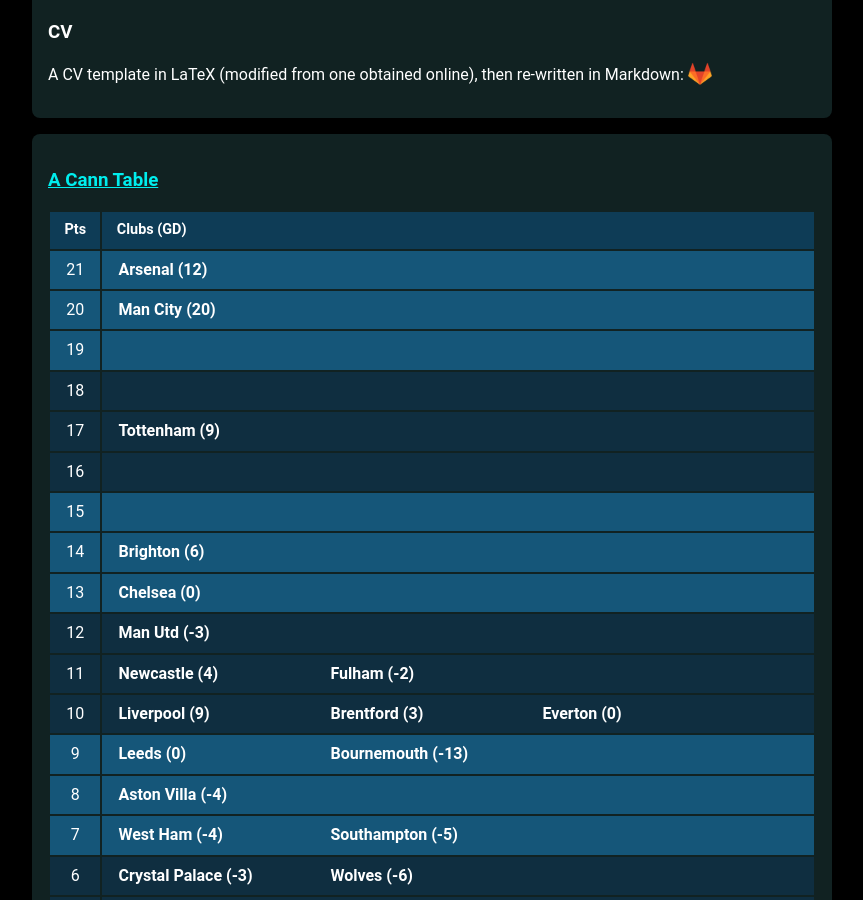
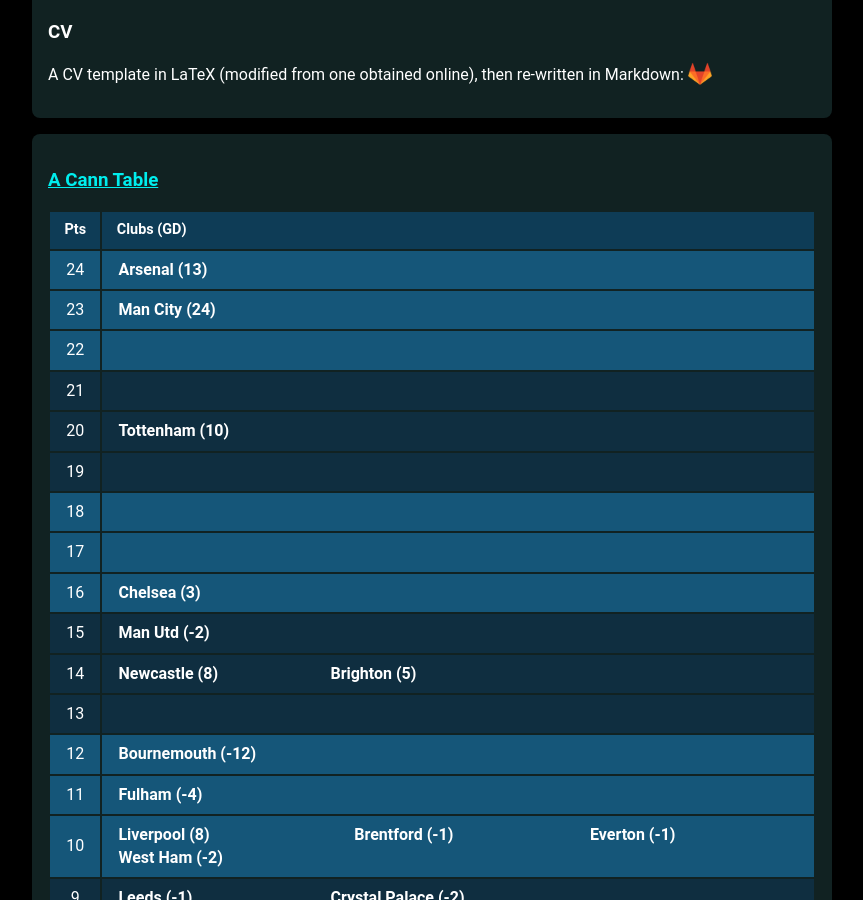
Before and after one commit to muru/muru.github.io, a Jekyll site: the page built from resources.md, in a window 1280 px wide and 900 px high, scrolled down 1235 px. Shown: the whole window, without its empty margins (208-1071 px from the left). Built offline with Jekyll 4.4.1, drawn with Linux system fonts in a browser that asks for light colours; some web fonts are replaced; some of the changed text lies outside the part shown.

Commit message:
updated cann-table: Mon 10 Oct 15:20:35 JST 2022

```diff
--- a/cann-table.html
+++ b/cann-table.html
@@ -1,114 +1,129 @@
 <table id="cann-table">
 <thead> <th> Pts </th> <th> Clubs (GD) </th> </thead>
 	<tr class="cann-row-1">
-		<td class="cann-point"> 21 </td>
+		<td class="cann-point"> 24 </td>
 		<td class="cann-clubs">
-			<span class="club-name"> Arsenal (12) </span>
+			<span class="club-name"> Arsenal (13) </span>
 		</td>
  	</tr>
 	<tr class="cann-row-1">
-		<td class="cann-point"> 20 </td>
+		<td class="cann-point"> 23 </td>
 		<td class="cann-clubs">
-			<span class="club-name"> Man City (20) </span>
+			<span class="club-name"> Man City (24) </span>
 		</td>
  	</tr>
 	<tr class="cann-row-1">
+		<td class="cann-point"> 22 </td>
+		<td class="cann-clubs">
+		</td>
+ 	</tr>
+	<tr class="cann-row-2">
+		<td class="cann-point"> 21 </td>
+		<td class="cann-clubs">
+		</td>
+ 	</tr>
+	<tr class="cann-row-2">
+		<td class="cann-point"> 20 </td>
+		<td class="cann-clubs">
+			<span class="club-name"> Tottenham (10) </span>
+		</td>
+ 	</tr>
+	<tr class="cann-row-2">
 		<td class="cann-point"> 19 </td>
 		<td class="cann-clubs">
 		</td>
  	</tr>
-	<tr class="cann-row-2">
+	<tr class="cann-row-1">
 		<td class="cann-point"> 18 </td>
 		<td class="cann-clubs">
 		</td>
  	</tr>
-	<tr class="cann-row-2">
+	<tr class="cann-row-1">
 		<td class="cann-point"> 17 </td>
-		<td class="cann-clubs">
-			<span class="club-name"> Tottenham (9) </span>
-		</td>
- 	</tr>
-	<tr class="cann-row-2">
-		<td class="cann-point"> 16 </td>
 		<td class="cann-clubs">
 		</td>
  	</tr>
 	<tr class="cann-row-1">
+		<td class="cann-point"> 16 </td>
+		<td class="cann-clubs">
+			<span class="club-name"> Chelsea (3) </span>
+		</td>
+ 	</tr>
+	<tr class="cann-row-2">
 		<td class="cann-point"> 15 </td>
+		<td class="cann-clubs">
+			<span class="club-name"> Man Utd (-2) </span>
+		</td>
+ 	</tr>
+	<tr class="cann-row-2">
+		<td class="cann-point"> 14 </td>
+		<td class="cann-clubs">
+			<span class="club-name"> Newcastle (8) </span>
+			<span class="club-name"> Brighton (5) </span>
+		</td>
+ 	</tr>
+	<tr class="cann-row-2">
+		<td class="cann-point"> 13 </td>
 		<td class="cann-clubs">
 		</td>
  	</tr>
 	<tr class="cann-row-1">
-		<td class="cann-point"> 14 </td>
+		<td class="cann-point"> 12 </td>
 		<td class="cann-clubs">
-			<span class="club-name"> Brighton (6) </span>
+			<span class="club-name"> Bournemouth (-12) </span>
 		</td>
  	</tr>
 	<tr class="cann-row-1">
-		<td class="cann-point"> 13 </td>
+		<td class="cann-point"> 11 </td>
 		<td class="cann-clubs">
-			<span class="club-name"> Chelsea (0) </span>
+			<span class="club-name"> Fulham (-4) </span>
+		</td>
+ 	</tr>
+	<tr class="cann-row-1">
+		<td class="cann-point"> 10 </td>
+		<td class="cann-clubs">
+			<span class="club-name"> Liverpool (8) </span>
+			<span class="club-name"> Brentford (-1) </span>
+			<span class="club-name"> Everton (-1) </span>
+			<span class="club-name"> West Ham (-2) </span>
 		</td>
  	</tr>
 	<tr class="cann-row-2">
-		<td class="cann-point"> 12 </td>
+		<td class="cann-point"> 9 </td>
 		<td class="cann-clubs">
-			<span class="club-name"> Man Utd (-3) </span>
+			<span class="club-name"> Leeds (-1) </span>
+			<span class="club-name"> Crystal Palace (-2) </span>
 		</td>
  	</tr>
 	<tr class="cann-row-2">
-		<td class="cann-point"> 11 </td>
-		<td class="cann-clubs">
-			<span class="club-name"> Newcastle (4) </span>
-			<span class="club-name"> Fulham (-2) </span>
-		</td>
- 	</tr>
-	<tr class="cann-row-2">
-		<td class="cann-point"> 10 </td>
-		<td class="cann-clubs">
-			<span class="club-name"> Liverpool (9) </span>
-			<span class="club-name"> Brentford (3) </span>
-			<span class="club-name"> Everton (0) </span>
-		</td>
- 	</tr>
-	<tr class="cann-row-1">
-		<td class="cann-point"> 9 </td>
-		<td class="cann-clubs">
-			<span class="club-name"> Leeds (0) </span>
-			<span class="club-name"> Bournemouth (-13) </span>
-		</td>
- 	</tr>
-	<tr class="cann-row-1">
 		<td class="cann-point"> 8 </td>
 		<td class="cann-clubs">
 			<span class="club-name"> Aston Villa (-4) </span>
 		</td>
  	</tr>
-	<tr class="cann-row-1">
+	<tr class="cann-row-2">
 		<td class="cann-point"> 7 </td>
 		<td class="cann-clubs">
-			<span class="club-name"> West Ham (-4) </span>
-			<span class="club-name"> Southampton (-5) </span>
+			<span class="club-name"> Southampton (-9) </span>
 		</td>
  	</tr>
-	<tr class="cann-row-2">
+	<tr class="cann-row-1">
 		<td class="cann-point"> 6 </td>
 		<td class="cann-clubs">
-			<span class="club-name"> Crystal Palace (-3) </span>
-			<span class="club-name"> Wolves (-6) </span>
+			<span class="club-name"> Wolves (-9) </span>
 		</td>
  	</tr>
-	<tr class="cann-row-2">
+	<tr class="cann-row-1">
 		<td class="cann-point"> 5 </td>
 		<td class="cann-clubs">
 		</td>
  	</tr>
-	<tr class="cann-row-2">
+	<tr class="cann-row-1">
 		<td class="cann-point"> 4 </td>
 		<td class="cann-clubs">
-			<span class="club-name"> Leicester (-8) </span>
+			<span class="club-name"> Leicester (-9) </span>
 			<span class="club-name"> Nottm Forest (-15) </span>
 		</td>
  	</tr>
 </table>
-<span id="cann-gen-note"> Generated on  Tuesday, 04 October 2022 at 17:31 JST. </span>
+<span id="cann-gen-note"> Generated on  Monday, 10 October 2022 at 15:20 JST. </span>
```
